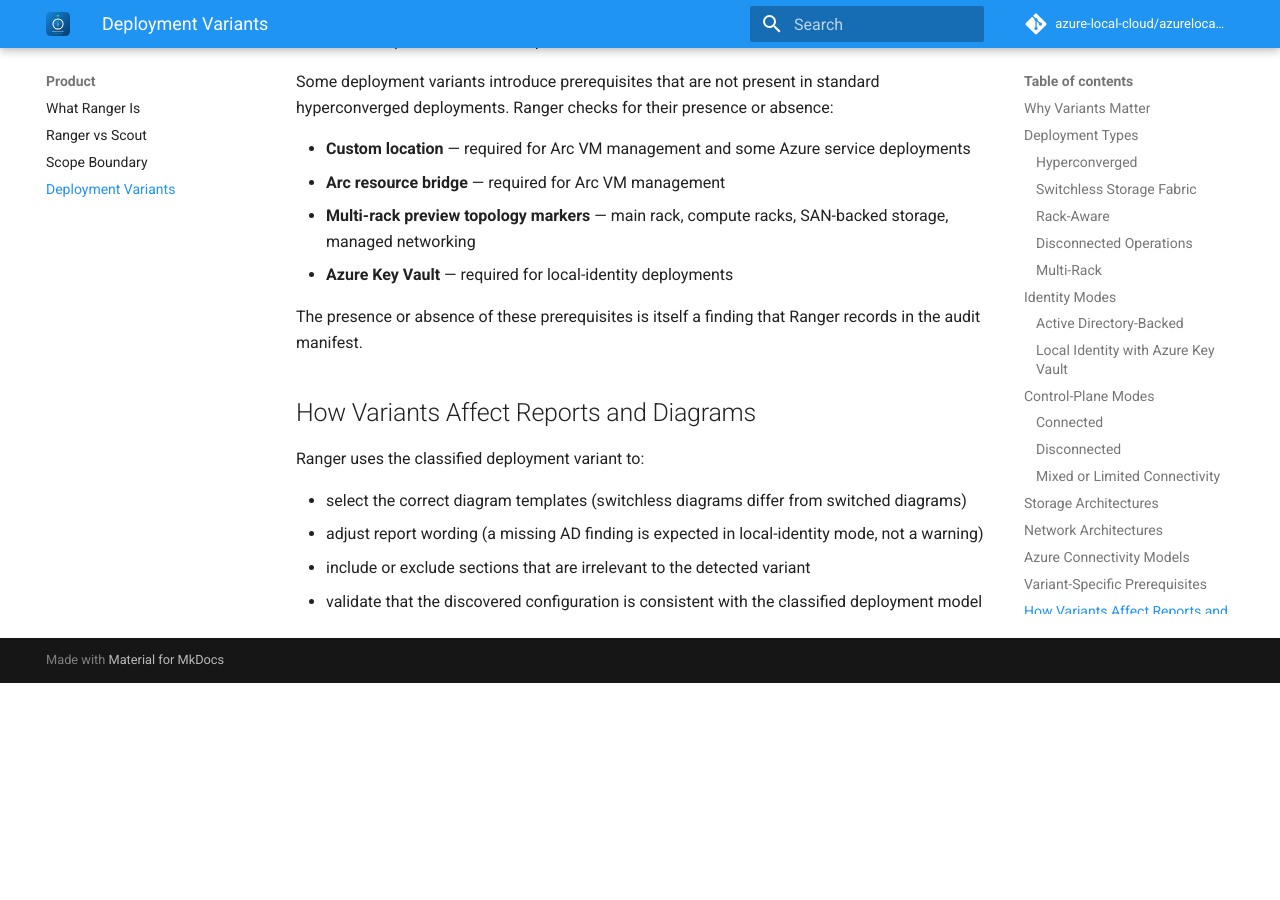
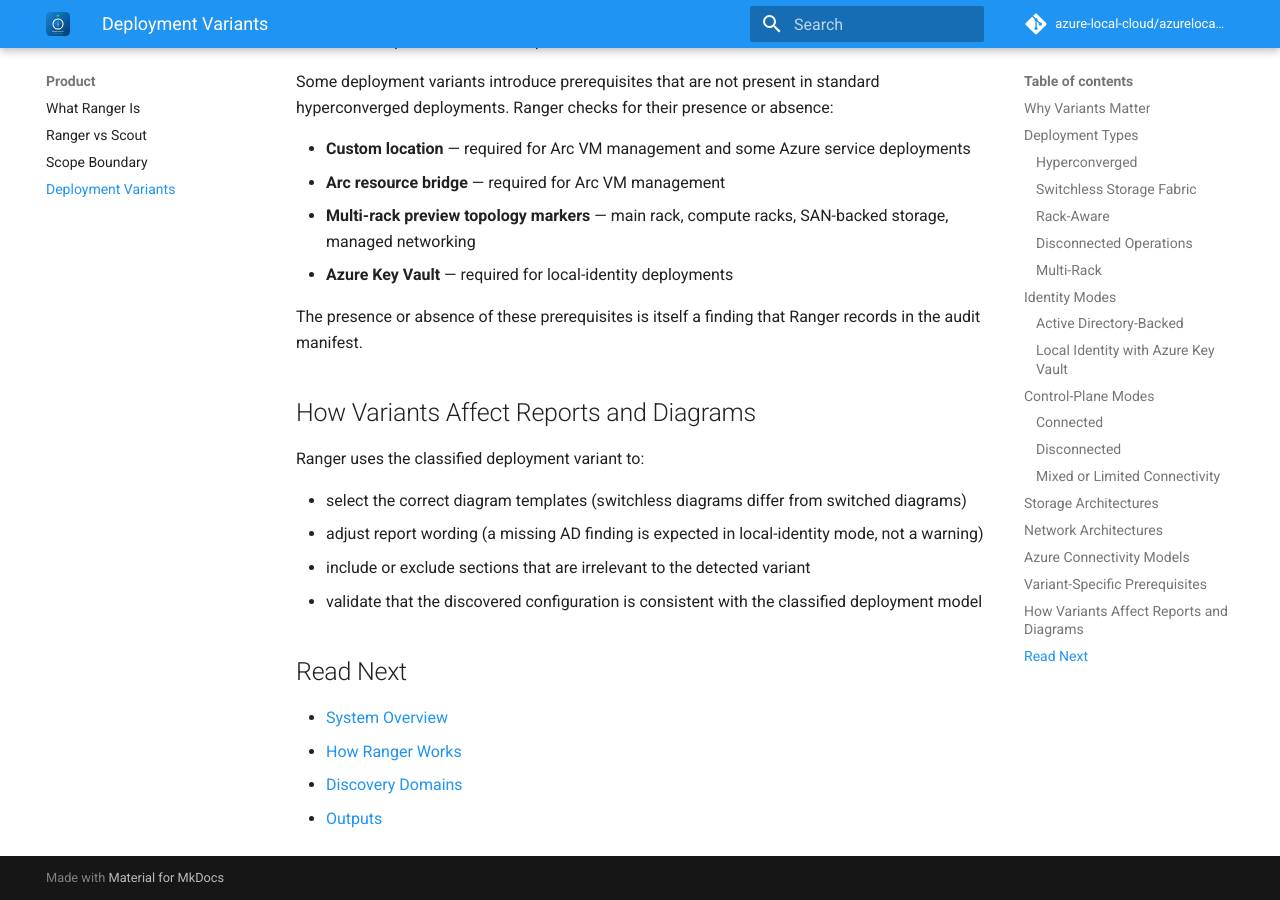
Before and after one commit to AzureLocal/azurelocal-ranger, an MkDocs documentation site: the page built from docs/deployment-variants.md, in a window 1280 px wide and 900 px high, scrolled down 3999 px. Built offline with MkDocs 1.6.1 and Material for MkDocs 9.7.7, drawn with Linux system fonts in a browser that asks for light colours; comment, search, counter and statistics services are not loaded; before the commit the page ends 4682 px from its top, so only the background shows below that.

Commit message:
Complete deployment variants reading flow
Follow-up for #18

```diff
--- a/docs/deployment-variants.md
+++ b/docs/deployment-variants.md
@@ -113,3 +113,10 @@ Ranger uses the classified deployment variant to:
 - adjust report wording (a missing AD finding is expected in local-identity mode, not a warning)
 - include or exclude sections that are irrelevant to the detected variant
 - validate that the discovered configuration is consistent with the classified deployment model
+
+## Read Next
+
+- [System Overview](architecture/system-overview.md)
+- [How Ranger Works](architecture/how-ranger-works.md)
+- [Discovery Domains](discovery-domains/cluster-and-node.md)
+- [Outputs](outputs/diagrams.md)
```
